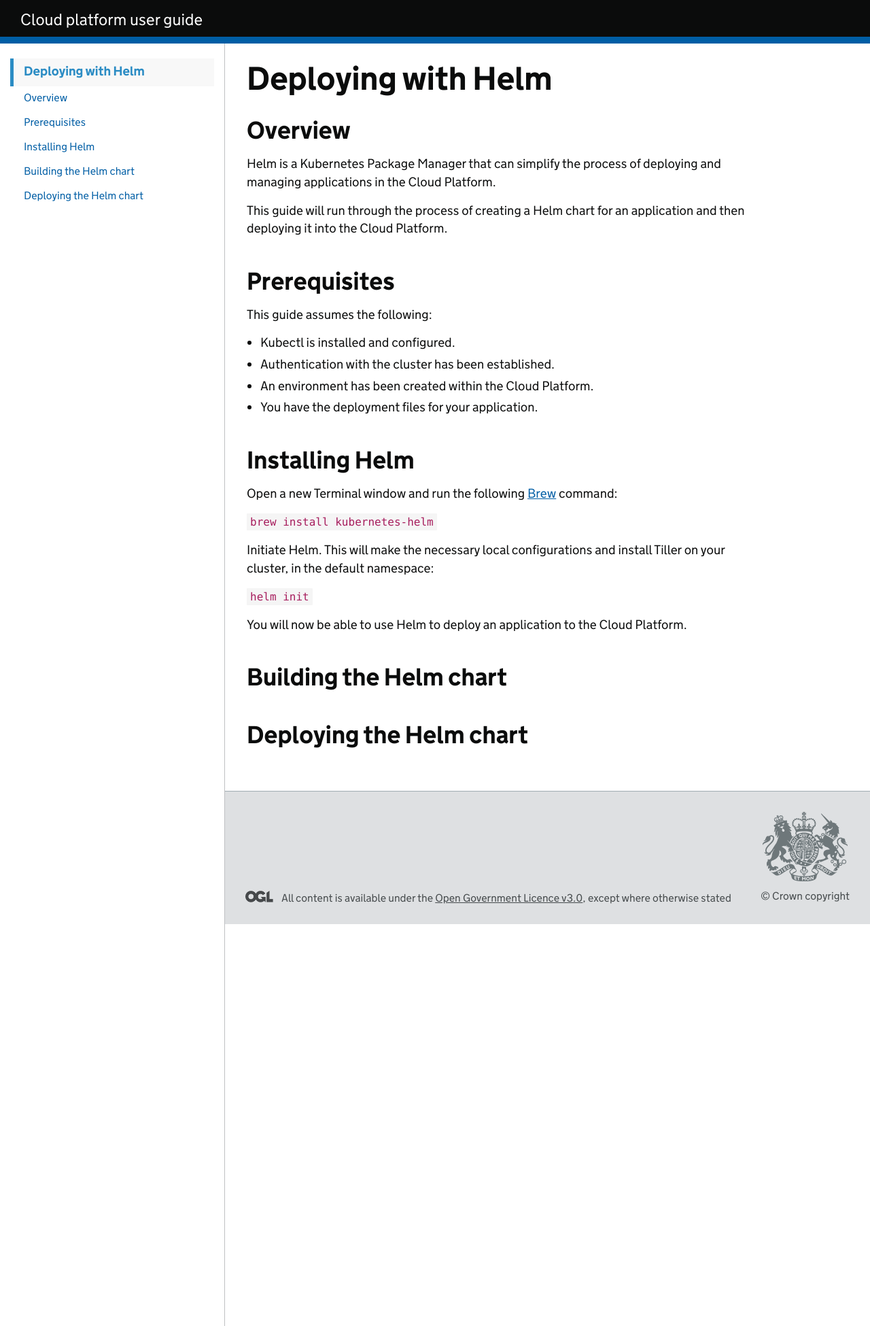
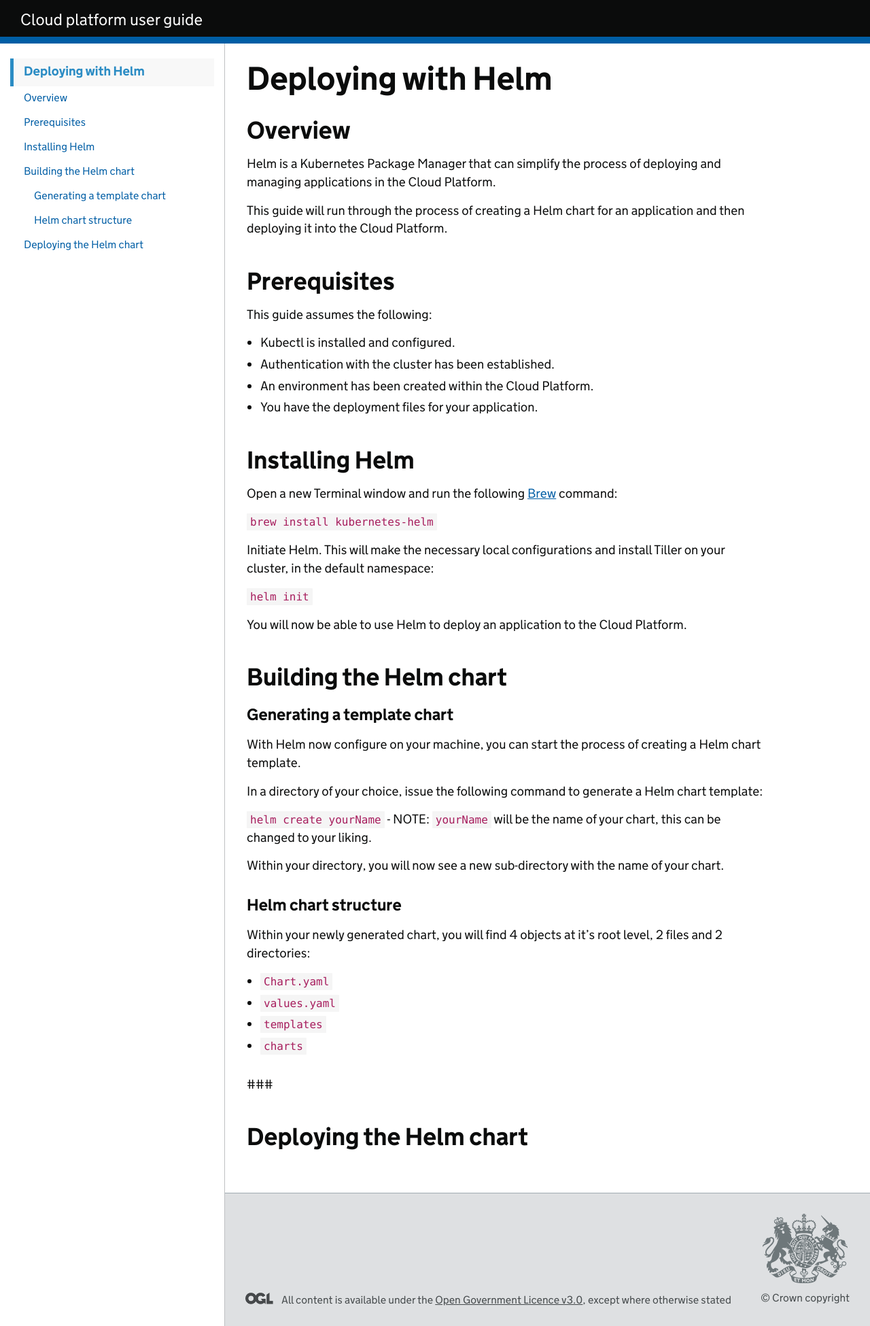
Before and after one commit to ministryofjustice/cloud-platform-user-docs, a Jekyll site: the page built from cloud-platform/helm-deploy.md, in a window 1280 px wide. Shown: the whole page at 68% size. Built offline with Jekyll 4.4.1, drawn with Linux system fonts in a browser that asks for light colours; our own code applies the rules of GitHub Pages for plain Markdown files.

Commit message:
Work in progress on Helm doc

```diff
--- a/cloud-platform/helm-deploy.md
+++ b/cloud-platform/helm-deploy.md
@@ -34,6 +34,26 @@ You will now be able to use Helm to deploy an application to the Cloud Platform.
 
 ## Building the Helm chart
 
+### Generating a template chart
+
+With Helm now configure on your machine, you can start the process of creating a Helm chart template.
+
+In a directory of your choice, issue the following command to generate a Helm chart template:
+
+`helm create yourName` - NOTE: `yourName` will be the name of your chart, this can be changed to your liking.
+
+Within your directory, you will now see a new sub-directory with the name of your chart.
+
+### Helm chart structure
+
+Within your newly generated chart, you will find 4 objects at it's root level, 2 files and 2 directories:
+
+* `Chart.yaml`
+* `values.yaml`
+* `templates`
+* `charts`
+
+###
 
 
 ## Deploying the Helm chart
```
